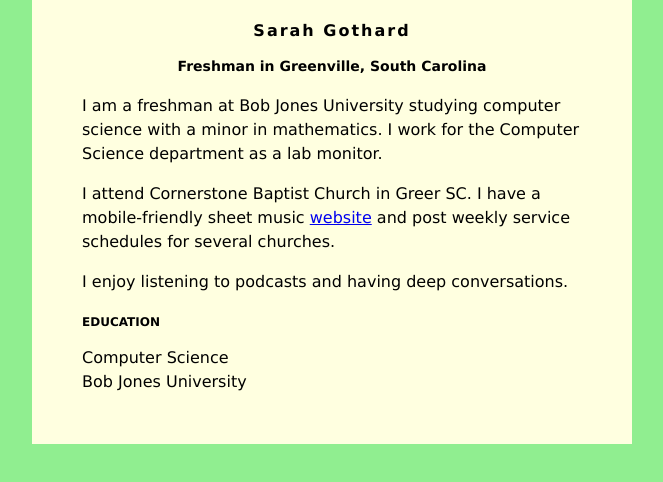
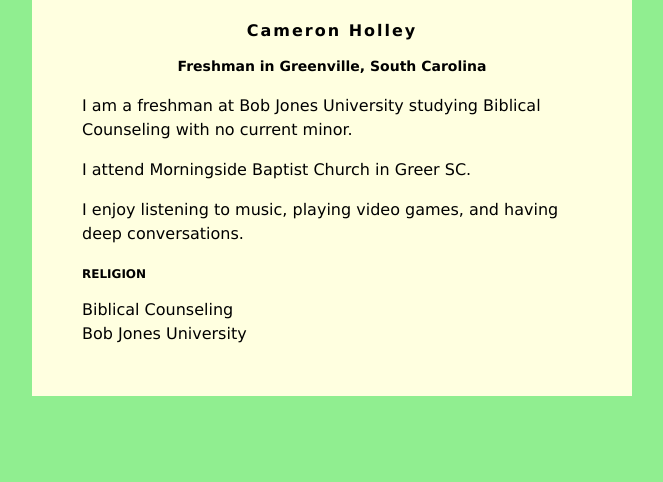
Before and after one commit to Satyr-Legz/Satyr-Legz.github.io, a plain HTML site: page index.html in a window 1280 px wide. Shown: the whole page, without its empty margins (308-971 px from the left). Drawn offline with Linux system fonts and the light colour scheme.

Commit message:
Update index.html

```diff
--- a/index.html
+++ b/index.html
@@ -30,21 +30,17 @@ h3 {
 </head>
 <body>
     <div id="content">
-        <h1>Sarah Gothard</h1>
+        <h1>Cameron Holley</h1>
         <h2>Freshman in Greenville, South Carolina</h2>
 
-         <p>I am a freshman at Bob Jones University studying computer science with a minor in
-            mathematics. I work for the Computer Science department as a lab monitor.</p>
+         <p>I am a freshman at Bob Jones University studying Biblical Counseling with no current minor.</p>
          <p>
-            I attend Cornerstone Baptist Church in Greer SC. I have a mobile-friendly
-            sheet music <a href="https://mobilehymns.org/">website</a> and post weekly service
-            schedules for several churches.
+            I attend Morningside Baptist Church in Greer SC.
+         <p>
+            I enjoy listening to music, playing video games, and having deep conversations.
          </p>
-         <p>
-            I enjoy listening to podcasts and having deep conversations.
-         </p>
-        <h3>EDUCATION</h3>
-        Computer Science<br />
+        <h3>RELIGION</h3>
+        Biblical Counseling<br />
         Bob Jones University
     </div>
 
```
